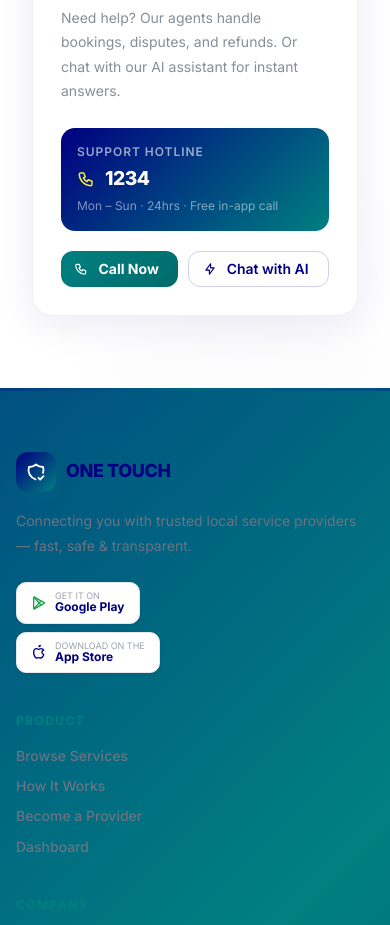
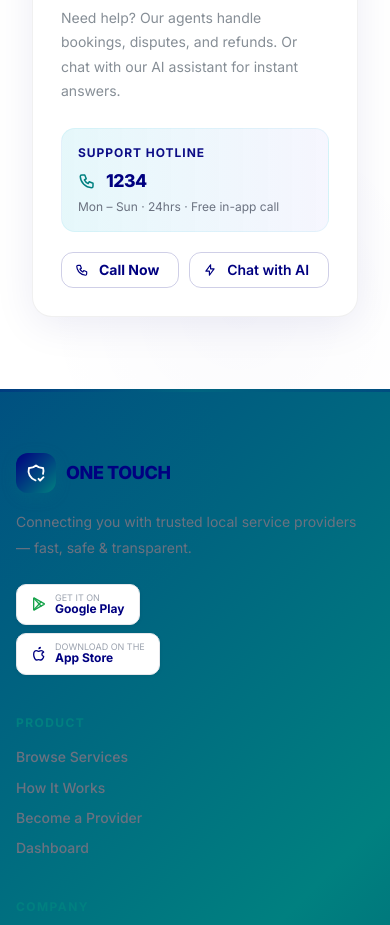
Before and after one commit to hedishafi/ONE-TOUCH, a React (Vite) app: page / in a window 390 px wide. Shown: the part 6100-7025 px from the top of the page. Built offline with nearby package versions, Linux system fonts and the light colour scheme.

Commit message:
feat(landing): update phone number card styles and button interactions for enhanced user experience

```diff
--- a/src/pages/Landing.tsx
+++ b/src/pages/Landing.tsx
@@ -682,19 +682,23 @@
                   Need help? Our agents handle bookings, disputes, and refunds. Or chat with our AI assistant for instant answers.
                 </Text>
 
-                {/* Phone number card */}
+                {/* Phone number card (softer background) */}
                 <Box mb={20} p="md"
-                  style={{ background:`linear-gradient(135deg,${COLORS.navyBlue},${COLORS.tealBlue})`, borderRadius:14 }}>
-                  <Text size="xs" c="rgba(255,255,255,0.6)" fw={600} mb={4} style={{ textTransform:'uppercase', letterSpacing:'0.08em' }}>
+                  style={{
+                    background: 'linear-gradient(90deg, rgba(6,182,212,0.10), rgba(99,102,241,0.06))',
+                    borderRadius:14,
+                    border: '1px solid rgba(6,182,212,0.08)'
+                  }}>
+                  <Text size="xs" c={COLORS.navyBlue} fw={700} mb={6} style={{ textTransform:'uppercase', letterSpacing:'0.08em', opacity:0.95 }}>
                     Support hotline
                   </Text>
                   <Group gap={10} align="center">
-                    <IconPhone size={18} color={COLORS.lemonYellow} />
-                    <Text fw={900} c="white" style={{ fontSize:'clamp(1.2rem,2.5vw,1.6rem)', letterSpacing:'-0.5px' }}>
+                    <IconPhone size={18} color={COLORS.tealBlue} />
+                    <Text fw={900} c={COLORS.navyBlue} style={{ fontSize:'clamp(1.1rem,2.2vw,1.5rem)', letterSpacing:'-0.5px' }}>
                       1234
                     </Text>
                   </Group>
-                  <Text size="xs" c="rgba(255,255,255,0.5)" mt={4}>Mon – Sun · 24hrs · Free in-app call</Text>
+                  <Text size="xs" c="#6B7280" mt={4}>Mon – Sun · 24hrs · Free in-app call</Text>
                 </Box>
 
                 {/* Action buttons row */}
@@ -702,14 +706,16 @@
                   <Button
                     size="sm"
                     leftSection={<IconPhone size={14} />}
+                    variant="outline"
                     style={{
                       flex:'1 1 auto',
-                      background:`linear-gradient(135deg,${COLORS.tealBlue},#006b6b)`,
-                      color:'white', fontWeight:700, border:'none', borderRadius:12,
-                      transition:'transform 0.18s, box-shadow 0.18s',
+                      color: COLORS.navyBlue,
+                      borderColor: `${COLORS.navyBlue}30`,
+                      fontWeight:700, borderRadius:12, transition:'all 0.18s ease',
+                      background: 'transparent'
                     }}
-                    onMouseEnter={e => { const el = e.currentTarget as HTMLElement; el.style.transform='translateY(-2px)'; el.style.boxShadow='0 8px 24px rgba(0,128,128,0.35)'; }}
-                    onMouseLeave={e => { const el = e.currentTarget as HTMLElement; el.style.transform=''; el.style.boxShadow=''; }}
+                    onMouseEnter={e => { const el = e.currentTarget as HTMLElement; el.style.background = `${COLORS.navyBlue}07`; el.style.borderColor = `${COLORS.navyBlue}55`; el.style.transform='translateY(-2px)'; }}
+                    onMouseLeave={e => { const el = e.currentTarget as HTMLElement; el.style.background=''; el.style.borderColor=`${COLORS.navyBlue}30`; el.style.transform=''; }}
                     onClick={() => navigate(ROUTES.signup)}
                   >
                     Call Now
```
